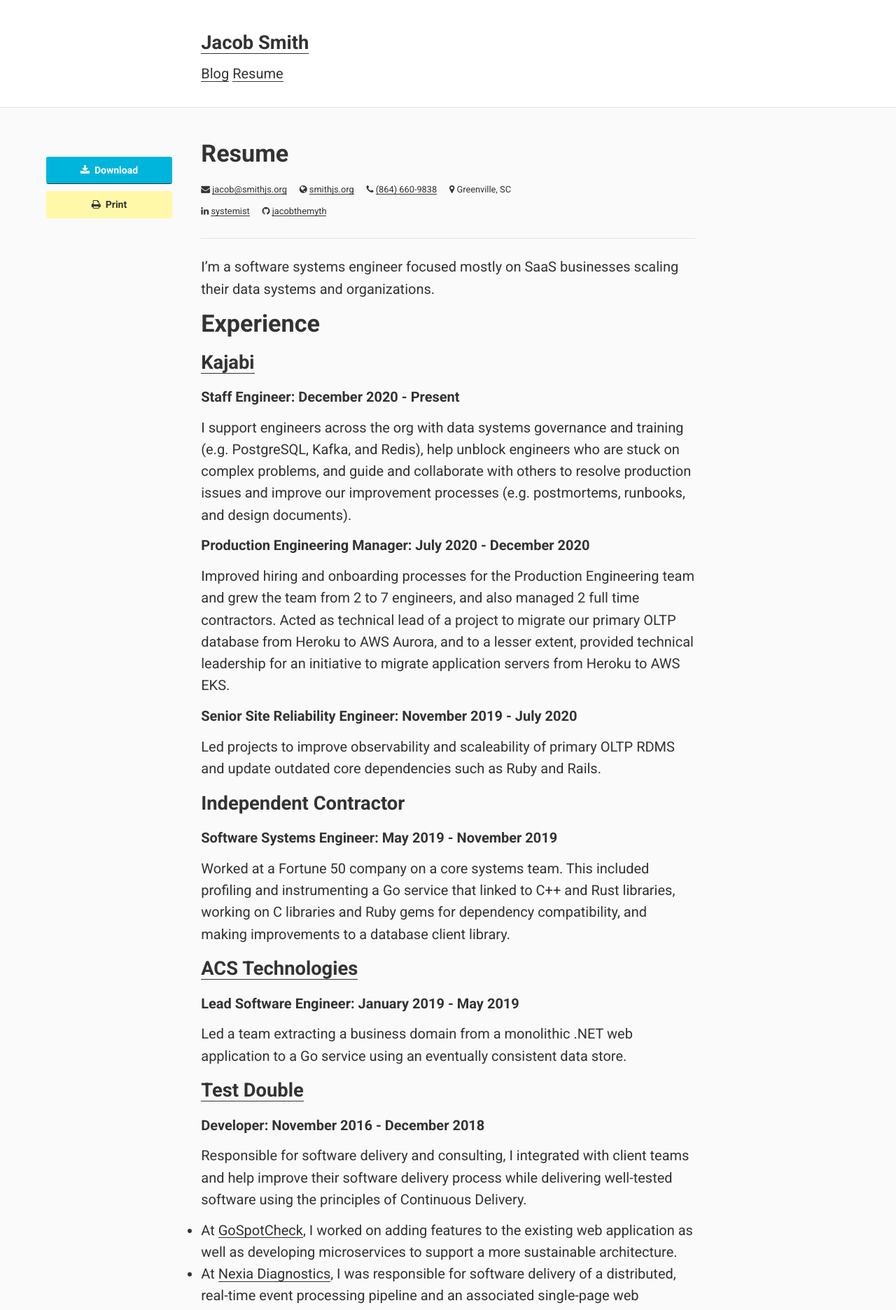
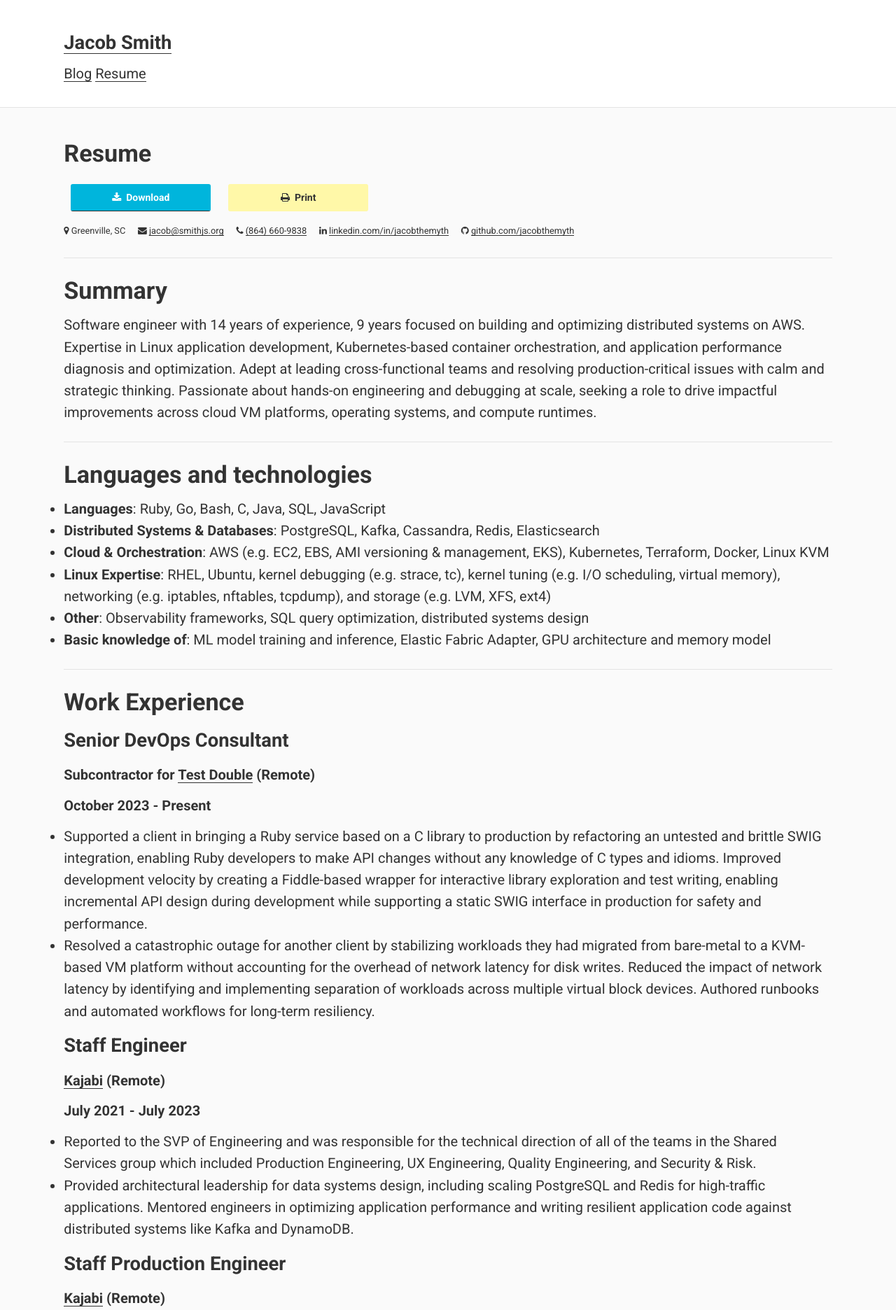
Before and after one commit to jacobthemyth/jacobthemyth.github.io, a Jekyll site: the page built from resume.md, in a window 1280 px wide. Shown: the top 1872 px of the page at 70% size. Built offline with Jekyll 4.4.1, drawn with Linux system fonts in a browser that asks for light colours; nearby versions of some CDN libraries; library files that are not in the unit come from our copies; our own code applies the rules of GitHub Pages for plain Markdown files; some of the changed text lies outside the part shown.

Commit message:
Update resume

```diff
--- a/_layouts/resume.html
+++ b/_layouts/resume.html
@@ -4,42 +4,38 @@
 <h1 class="visible-print-block" aria-hidden="true">Jacob Smith</h1>
 <h2 class="hidden-print">Resume</h2>
 
+<ul class="resume__actions hidden-print">
+  <li><a class="btn" href="/downloads/Jacob Smith - Resume.pdf" target="_blank"><i class="fa fa-download"></i>Download</a></li>
+  <li><button class="inverted js-print"><i class="fa fa-print"></i>Print</button></li>
+</ul>
+
 <div class="resume__basic-info">
   <ul>
       <li>
+          <i class="fa fa-map-marker" aria-hidden="true"></i>
+          <span>Greenville, SC</span>
+      </li>
+      <li>
           <i class="fa fa-envelope" aria-hidden="true"></i>
           <span><a href="mailto:jacob@smithjs.org">jacob@smithjs.org</a></span>
-      </li>
-      <li>
-          <i class="fa fa-globe" aria-hidden="true"></i>
-          <span><a href="http://smithjs.org">smithjs.org</a></span>
       </li>
       <li>
           <i class="fa fa-phone" aria-hidden="true"></i>
           <span><a href="tel:864-660-9838">(864) 660-9838</a></span>
       </li>
       <li>
-          <i class="fa fa-map-marker" aria-hidden="true"></i>
-          <span>Greenville, SC</span>
-      </li>
-  </ul>
-  <ul>
-      <li>
           <i class="fa fa-linkedin" aria-hidden="true"></i>
-          <span><a href="https://linkedin.com/in/systemist">systemist</a></span>
+          <span><a href="https://linkedin.com/in/jacobthemyth">linkedin.com/in/jacobthemyth</a></span>
       </li>
       <li>
           <i class="fa fa-github" aria-hidden="true"></i>
-          <span><a href="https://github.com/jacobthemyth">jacobthemyth</a></span>
+          <span><a href="https://github.com/jacobthemyth">github.com/jacobthemyth</a></span>
       </li>
   </ul>
 </div>
 
 <hr>
 
+<div class="resume__content">
 {{ content }}
-
-<ul class="resume__actions hidden-print">
-  <li><a class="btn" href="/downloads/Jacob Smith - Resume.pdf" target="_blank"><i class="fa fa-download"></i>Download</a></li>
-  <li><button class="inverted js-print"><i class="fa fa-print"></i>Print</button></li>
-</ul>
+</div>
--- a/_sass/_print.scss
+++ b/_sass/_print.scss
@@ -20,6 +20,7 @@
   // use div to make more specific than .container
   div.container {
     border: none;
+    background-color: transparent;
   }
 
   .hidden-print {
--- a/_sass/base/_breakpoints.scss
+++ b/_sass/base/_breakpoints.scss
@@ -1,6 +1,6 @@
 $small-screen: 768px;
 $medium-screen: 992px;
-$large-screen: 1200px;
+$large-screen: 1600px;
 
 $small-screen-up: new-breakpoint(min-width $small-screen);
 $medium-screen-up: new-breakpoint(min-width $medium-screen);
--- a/_sass/custom-theme.scss
+++ b/_sass/custom-theme.scss
@@ -3,7 +3,7 @@
 );
 
 @import "bourbon/bourbon";
-$max-width: 768px !global;
+$max-width: 1160px !global;
 @import "neat/neat";
 @import "base/base";
 
--- a/_sass/pages/_resume.scss
+++ b/_sass/pages/_resume.scss
@@ -18,17 +18,57 @@
 
     li {
       margin: 0.5em;
+      display: inline-block;
     }
 
     .btn,
     button {
-      width: 100%;
+      width: 200px;
     }
 
   }
 
   @media print {
-    font-size: 12px;
+    font-size: 11px;
+
+    li {
+      font-size: 11px;
+    }
+
+    .resume__content li {
+      list-style: inside;
+      margin-left: 12px;
+    }
+
+    h1 {
+      font-size: 24px;
+    }
+
+    h2 {
+      font-size: 14px;
+    }
+
+    h3 {
+      font-size: 12px;
+    }
+
+    .inline-left {
+      width: 33%;
+      display: inline-block;
+      text-align: left;
+    }
+
+    .inline-center {
+      width: 33%;
+      display: inline-block;
+      text-align: center;
+    }
+
+    .inline-right {
+      width: 33%;
+      display: inline-block;
+      text-align: right;
+    }
 
     hr {
       margin: $small-spacing;
@@ -42,7 +82,7 @@
     h2,
     h3,
     h4 {
-      margin: ($small-spacing / 2) 0;
+      margin: 0;
     }
   }
 }
--- a/resume.md
+++ b/resume.md
@@ -4,31 +4,124 @@
 body_class: resume
 ---
 
-I’m a software systems engineer focused mostly on SaaS businesses scaling their data systems and organizations.
+## Summary
 
-## Experience
+Software engineer with 14 years of experience, 9 years focused on building and optimizing distributed systems on AWS. Expertise in Linux application development, Kubernetes-based container orchestration, and application performance diagnosis and optimization. Adept at leading cross-functional teams and resolving production-critical issues with calm and strategic thinking. Passionate about hands-on engineering and debugging at scale, seeking a role to drive impactful improvements across cloud VM platforms, operating systems, and compute runtimes.
 
-### [Kajabi](https://kajabi.com)
-#### Staff Engineer: December 2020 - Present
-I support engineers across the org with data systems governance and training (e.g. PostgreSQL, Kafka, and Redis), help unblock engineers who are stuck on complex problems, and guide and collaborate with others to resolve production issues and improve our improvement processes (e.g. postmortems, runbooks, and design documents).
+<hr>
 
-#### Production Engineering Manager: July 2020 - December 2020
-Improved hiring and onboarding processes for the Production Engineering team and grew the team from 2 to 7 engineers, and also managed 2 full time contractors. Acted as technical lead of a project to migrate our primary OLTP database from Heroku to AWS Aurora, and to a lesser extent, provided technical leadership for an initiative to migrate application servers from Heroku to AWS EKS.
+## Languages and technologies
 
-#### Senior Site Reliability Engineer: November 2019 - July 2020
-Led projects to improve observability and scaleability of primary OLTP RDMS and update outdated core dependencies such as Ruby and Rails.
+- **Languages**: Ruby, Go, Bash, C, Java, SQL, JavaScript
+- **Distributed Systems & Databases**: PostgreSQL, Kafka, Cassandra, Redis, Elasticsearch
+- **Cloud & Orchestration**: AWS (e.g. EC2, EBS, AMI versioning & management, EKS), Kubernetes, Terraform, Docker, Linux KVM
+- **Linux Expertise**: RHEL, Ubuntu, kernel debugging (e.g. strace, tc), kernel tuning (e.g. I/O scheduling, virtual memory), networking (e.g. iptables, nftables, tcpdump), and storage (e.g. LVM, XFS, ext4)
+- **Other**: Observability frameworks, SQL query optimization, distributed systems design
+- **Basic knowledge of**: ML model training and inference, Elastic Fabric Adapter, GPU architecture and memory model
 
-### Independent Contractor
-#### Software Systems Engineer: May 2019 - November 2019
-Worked at a Fortune 50 company on a core systems team. This included profiling and instrumenting a Go service that linked to C++ and Rust libraries, working on C libraries and Ruby gems for dependency compatibility, and making improvements to a database client library.
+<hr>
 
-### [ACS Technologies](https://www.acstechnologies.com)
-#### Lead Software Engineer: January 2019 - May 2019
-Led a team extracting a business domain from a monolithic .NET web application to a Go service using an eventually consistent data store.
+## Work Experience
 
-### [Test Double](http://testdouble.com)
-#### Developer: November 2016 - December 2018
-Responsible for software delivery and consulting, I integrated with client teams and help improve their software delivery process while delivering well-tested software using the principles of Continuous Delivery.
+### Senior DevOps Consultant
+{: .inline-left}
+#### Subcontractor for [Test Double](https://testdouble.com)&nbsp;(Remote)
+{: .inline-center}
+#### October 2023 - Present
+{: .inline-right}
 
-- At [GoSpotCheck](http://gospotcheck.com), I worked on adding features to the existing web application as well as developing microservices to support a more sustainable architecture.
-- At [Nexia Diagnostics](http://www.nexiahome.com/), I was responsible for software delivery of a distributed, real-time event processing pipeline and an associated single-page web application and API. I helped lead a re-architecture of their distributed event system so that they could scale to handle 10x their active connections while, at the same time, decreasing their infrastructure costs.
+- Supported a client in bringing a Ruby service based on a C library to production by refactoring an untested and brittle SWIG integration, enabling Ruby developers to make API changes without any knowledge of C types and idioms. Improved development velocity by creating a Fiddle-based wrapper for interactive library exploration and test writing, enabling incremental API design during development while supporting a static SWIG interface in production for safety and performance.
+- Resolved a catastrophic outage for another client by stabilizing workloads they had migrated from bare-metal to a KVM-based VM platform without accounting for the overhead of network latency for disk writes. Reduced the impact of network latency by identifying and implementing separation of workloads across multiple virtual block devices. Authored runbooks and automated workflows for long-term resiliency.
+
+### Staff Engineer
+{: .inline-left}
+#### [Kajabi](https://kajabi.com)&nbsp;(Remote)
+{: .inline-center}
+#### July 2021 - July 2023
+{: .inline-right}
+
+- Reported to the SVP of Engineering and was responsible for the technical direction of all of the teams in the Shared Services group which included Production Engineering, UX Engineering, Quality Engineering, and Security & Risk.
+- Provided architectural leadership for data systems design, including scaling PostgreSQL and Redis for high-traffic applications. Mentored engineers in optimizing application performance and writing resilient application code against distributed systems like Kafka and DynamoDB.
+
+### Staff Production Engineer
+{: .inline-left}
+#### [Kajabi](https://kajabi.com)&nbsp;(Remote)
+{: .inline-center}
+#### December 2020 - July 2021
+{: .inline-right}
+
+- Migrated the build process for our primary Rails application to Docker using the latest BuildKit features, reducing the median build time from 45 minutes to 9 minutes.
+- Optimized Aurora PostgreSQL configuration and monitoring to support 50,000 QPS during peak loads, ensuring consistent performance for critical workloads.
+- Isolated performance bottlenecks in PostgreSQL by decoupling workloads into a separate Aurora cluster. Deployed a foreign data wrapper (FDW) to maintain seamless joins and prevent system-wide slowdowns during peak traffic.
+
+### Senior Production Engineer (Tech Lead)
+{: .inline-left}
+#### [Kajabi](https://kajabi.com)&nbsp;(Remote)
+{: .inline-center}
+#### November 2019 - December 2020
+{: .inline-right}
+
+- Was hired as a tech lead for the Production Engineering team which was previously composed of 2 software engineers with little prior experience administering and scaling production systems.
+- Defined the hiring and onboarding processes for the Production Engineering team and grew the team from 2 to 7 engineers while managing 2 full time contractors.
+- Designed and executed a near-zero downtime migration of a Heroku PostgreSQL database to AWS Aurora PostgreSQL, leveraging kernel tuning and cache warming to reduce customer impact and proactive testing and rollback planning to ensure resilience.
+- Developed IaC, migration automations, and provided technical leadership to the Production Engineering team and the 6 product development teams for migrating application compute workloads from Heroku to AWS EKS.
+- Upgraded dozens of dependencies in the Rails monolith, wrote a handful of libraries and services in Ruby around availability, and helped improve the observability of the system both by directly adding instrumentation and by working with the product development teams to add their own instrumentation and monitors.
+
+### Senior Software Consultant
+{: .inline-left}
+#### Subcontractor for [Test Double](https://testdouble.com)&nbsp;(Remote)
+{: .inline-center}
+#### May 2019 - November 2019
+{: .inline-right}
+
+- Subcontracted for staff augmentation on a core systems team at a Fortune 50 company.
+- Diagnosed and fixed several issues in a Go service that ended up reducing the memory usage of ~10k server instances ~250MB each, thereby drastically reducing the overall memory usage across their Kubernetes cluster.
+- Worked on a fork of the Ruby VM in C to prototype the reliability and performance impact of a proposed change to string handling in Ruby.
+
+### Lead Software Engineer
+{: .inline-left}
+#### [ACS Technologies](https://www.acstechnologies.com)&nbsp;(Greenville, SC)
+{: .inline-center}
+#### January 2019 - May 2019
+{: .inline-right}
+
+- Led a team of 3 engineers extracting a service from a monolithic .NET web application on MSSQL to a Go microservice on Couchbase.
+- Supported engineers on other teams in learning Go, especially regarding concurrency and testing, and was a trusted resource for them despite being at the company a short time.
+
+### Software Consultant
+{: .inline-left}
+#### [Test Double](https://testdouble.com)&nbsp;(Remote)
+{: .inline-center}
+#### 2016 - 2018
+{: .inline-right}
+
+Integrated with client teams to help improve their software delivery process while personally designing and implementing software systems. The highlight of this role for me was working with distributed systems for the first time, in particular Kafka, Cassandra, and microservices in Java and Go.
+
+### Front End Engineering Instructor
+{: .inline-left}
+#### The Iron Yard&nbsp;(Greenville SC)
+{: .inline-center}
+#### 2014 - 2016
+{: .inline-right}
+
+Taught 12-week courses in front end development, focused on JavaScript apps using simple Node.js backends.
+
+### Web Developer
+{: .inline-left}
+#### Freelance
+{: .inline-center}
+#### 2010 - 2014
+{: .inline-right}
+
+- Developed web applications for small businesses and startups using Java, PHP, Node.js, nginx, and MySQL.
+- Worked with EC2 during its early years and learned how best practices for Linux administration on AWS required a different approach than on physical hardware.
+
+<hr>
+
+## Education
+### B.Sc. Computer Science
+{: .inline-left}
+#### Franciscan University of Steubenville
+{: .inline-center}
+#### 2009
+{: .inline-right}
```
Also changed, not shown: 1 other file.
